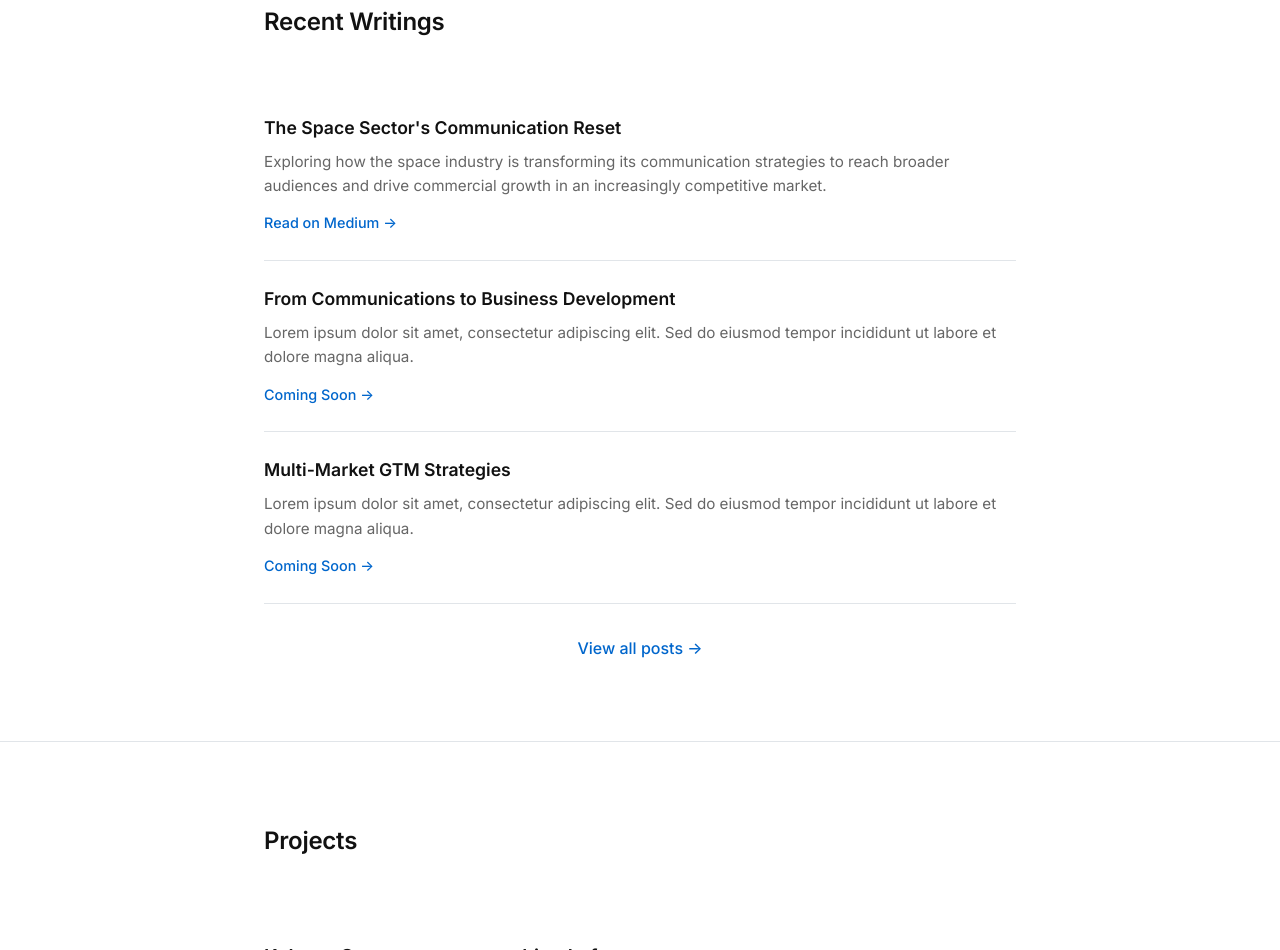
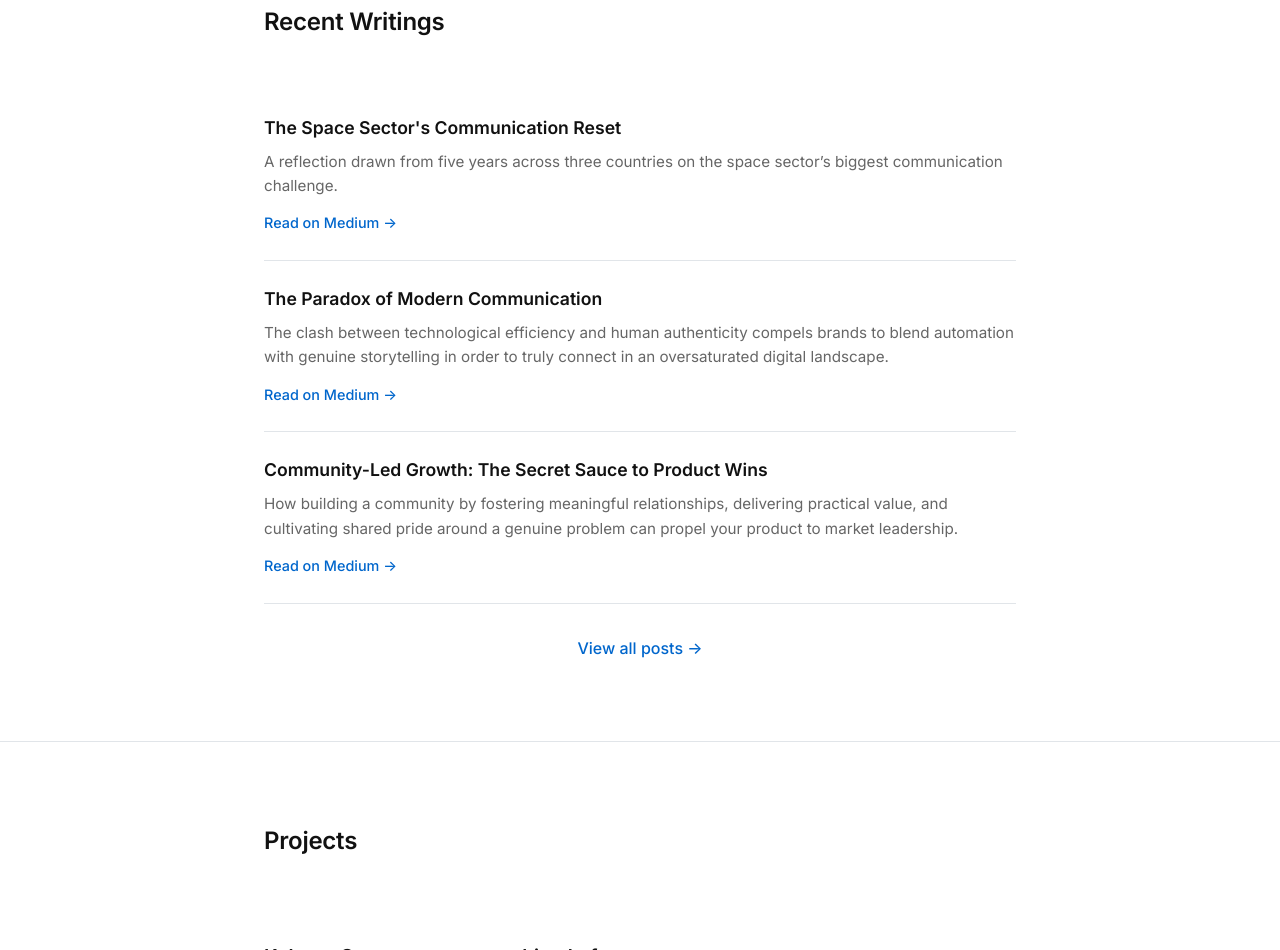
Before and after one commit to guillermo-ferreira/portfolio, a plain HTML site: page index.html in a window 1280 px wide. Shown: the part 929-1879 px from the top of the page. Drawn offline with Linux system fonts and the light colour scheme.

Commit message:
Update index.html

```diff
--- a/index.html
+++ b/index.html
@@ -508,20 +508,20 @@
 
             <div class="post-item">
                 <h3>The Space Sector's Communication Reset</h3>
-                <p>Exploring how the space industry is transforming its communication strategies to reach broader audiences and drive commercial growth in an increasingly competitive market.</p>
+                <p>A reflection drawn from five years across three countries on the space sector’s biggest communication challenge.</p>
                 <a href="https://medium.com/@guilleferreira/the-space-sectors-communication-reset-165129778d41" target="_blank">Read on Medium →</a>
             </div>
 
             <div class="post-item">
-                <h3>From Communications to Business Development</h3>
-                <p>Lorem ipsum dolor sit amet, consectetur adipiscing elit. Sed do eiusmod tempor incididunt ut labore et dolore magna aliqua.</p>
-                <a href="#">Coming Soon →</a>
+                <h3>The Paradox of Modern Communication</h3>
+                <p>The clash between technological efficiency and human authenticity compels brands to blend automation with genuine storytelling in order to truly connect in an oversaturated digital landscape.</p>
+                <a href="https://medium.com/@guilleferreira/the-paradox-of-modern-communication-4e82b7f46561">Read on Medium →</a>
             </div>
 
             <div class="post-item">
-                <h3>Multi-Market GTM Strategies</h3>
-                <p>Lorem ipsum dolor sit amet, consectetur adipiscing elit. Sed do eiusmod tempor incididunt ut labore et dolore magna aliqua.</p>
-                <a href="#">Coming Soon →</a>
+                <h3>Community-Led Growth: The Secret Sauce to Product Wins</h3>
+                <p>How building a community by fostering meaningful relationships, delivering practical value, and cultivating shared pride around a genuine problem can propel your product to market leadership.</p>
+                <a href="https://medium.com/@guilleferreira/community-led-growth-the-secret-sauce-to-product-wins-1683970a0b73">Read on Medium →</a>
             </div>
 
             <div class="view-all">
```
